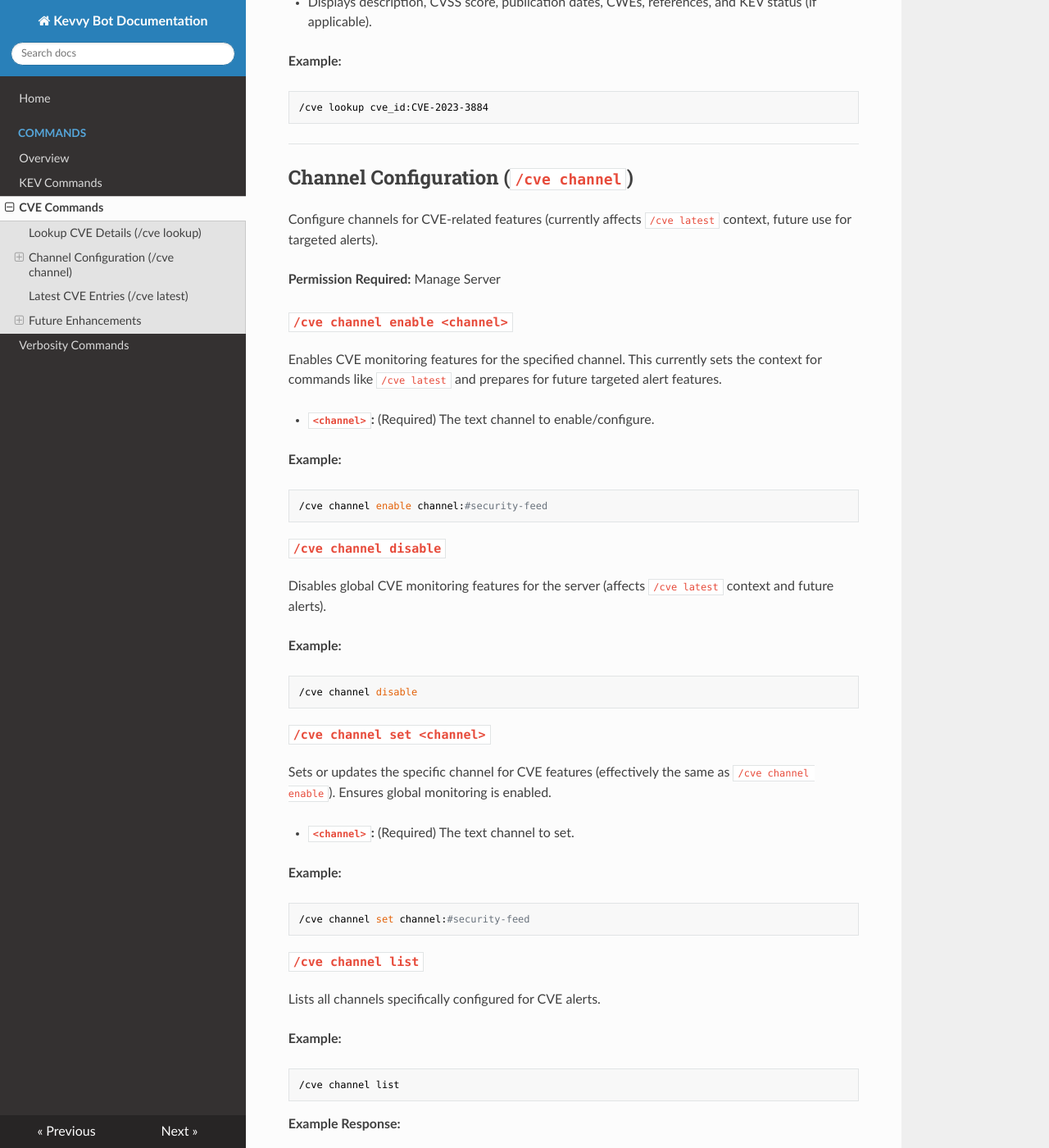
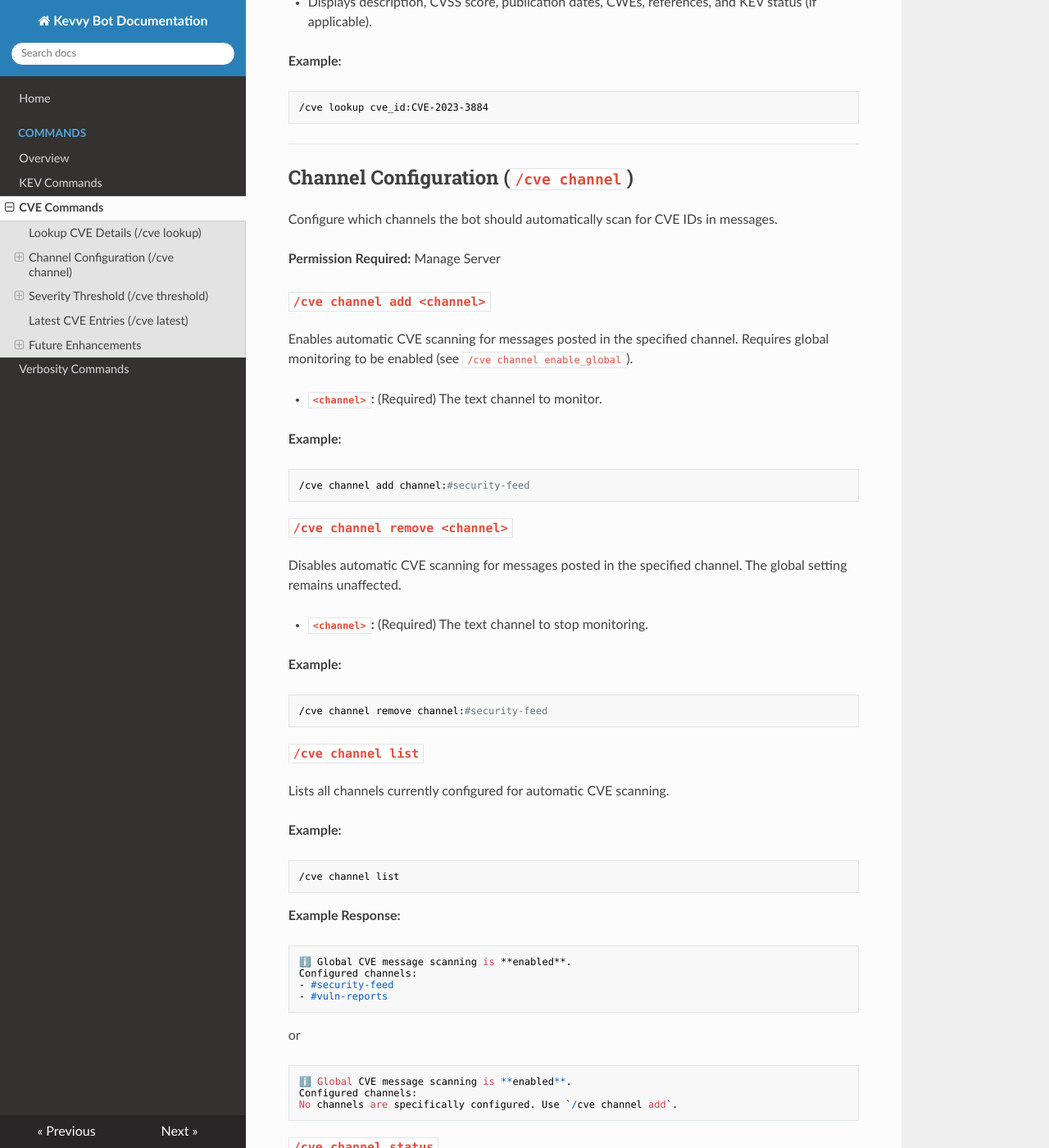
Before and after one commit to mauvehed/kevvy, an MkDocs documentation site: the page built from docs/commands/cve.md, in a window 1280 px wide and 1400 px high, scrolled down 539 px. Shown: the whole window at 82% size. Built offline with MkDocs 1.6.1, drawn with Linux system fonts in a browser that asks for light colours; nearby versions of some CDN libraries; some of the changed text lies outside the part shown.

Commit message:
Update CVE command documentation to clarify channel configuration and enhance user guidance. Changed command names for adding and removing channels, added new commands for listing and checking status, and improved examples and responses for better clarity.

````diff
--- a/docs/commands/cve.md
+++ b/docs/commands/cve.md
@@ -27,47 +27,37 @@ Look up detailed information about a specific CVE identifier.
 
 ## Channel Configuration (`/cve channel`)
 
-Configure channels for CVE-related features (currently affects `/cve latest` context, future use for targeted alerts).
+Configure which channels the bot should automatically scan for CVE IDs in messages.
 
 **Permission Required:** Manage Server
 
-### `/cve channel enable <channel>`
+### `/cve channel add <channel>`
 
-Enables CVE monitoring features for the specified channel. This currently sets the context for commands like `/cve latest` and prepares for future targeted alert features.
+Enables automatic CVE scanning for messages posted in the specified channel. Requires global monitoring to be enabled (see `/cve channel enable_global`).
 
-- **`<channel>`:** (Required) The text channel to enable/configure.
+- **`<channel>`:** (Required) The text channel to monitor.
 
 **Example:**
 
 ```
-/cve channel enable channel:#security-feed
+/cve channel add channel:#security-feed
 ```
 
-### `/cve channel disable`
+### `/cve channel remove <channel>`
 
-Disables global CVE monitoring features for the server (affects `/cve latest` context and future alerts).
+Disables automatic CVE scanning for messages posted in the specified channel. The global setting remains unaffected.
+
+- **`<channel>`:** (Required) The text channel to stop monitoring.
 
 **Example:**
 
 ```
-/cve channel disable
-```
-
-### `/cve channel set <channel>`
-
-Sets or updates the specific channel for CVE features (effectively the same as `/cve channel enable`). Ensures global monitoring is enabled.
-
-- **`<channel>`:** (Required) The text channel to set.
-
-**Example:**
-
-```
-/cve channel set channel:#security-feed
+/cve channel remove channel:#security-feed
 ```
 
 ### `/cve channel list`
 
-Lists all channels specifically configured for CVE alerts.
+Lists all channels currently configured for automatic CVE scanning.
 
 **Example:**
 
@@ -78,19 +68,110 @@ Lists all channels specifically configured for CVE alerts.
 **Example Response:**
 
 ```
-ℹ️ CVE monitoring is **enabled** globally.
+ℹ️ Global CVE message scanning is **enabled**.
+Configured channels:
+- #security-feed
+- #vuln-reports
+```
+
+or
+
+```
+ℹ️ Global CVE message scanning is **enabled**.
+Configured channels:
+No channels are specifically configured. Use `/cve channel add`.
+```
+
+### `/cve channel status`
+
+Shows the global CVE message scanning status (enabled/disabled) and lists the configured channels.
+
+**Example:**
+
+```
+/cve channel status
+```
+
+**Example Response:** (Similar to `/cve channel list`)
+
+```
+ℹ️ Global CVE message scanning is **enabled**.
 Configured channels:
 - #security-feed
 ```
 
-### `/cve channel all`
+or
 
-Enables global CVE monitoring and clears any specific channel configurations, making the bot listen for CVEs in all channels.
+```
+⚪ Global CVE message scanning is **disabled**.
+Use `/cve channel enable_global` to activate it.
+```
+
+### `/cve channel enable_global`
+
+Enables automatic CVE message scanning globally for the server. You still need to add specific channels using `/cve channel add` for the bot to actually scan them.
 
 **Example:**
 
 ```
-/cve channel all
+/cve channel enable_global
+```
+
+### `/cve channel disable_global`
+
+Disables automatic CVE message scanning globally for the server. No messages will be scanned in any channel, regardless of individual channel configurations.
+
+**Example:**
+
+```
+/cve channel disable_global
+```
+
+---
+
+## Severity Threshold (`/cve threshold`)
+
+Configure the minimum CVSS severity required for a CVE found in a message to trigger an automatic alert.
+
+**Permission Required:** Manage Server
+
+### `/cve threshold set <level>`
+
+Set the minimum severity level.
+
+- **`<level>`**: (Required) The minimum severity.
+  - _Choices:_ `critical`, `high`, `medium`, `low`, `all` (default)
+
+**Example:**
+
+```
+/cve threshold set level:high
+```
+
+### `/cve threshold view`
+
+Displays the current global minimum severity threshold setting.
+
+**Example:**
+
+```
+/cve threshold view
+```
+
+**Example Response:**
+
+```
+ℹ️ Current global CVE severity threshold: **high**
+```
+
+### `/cve threshold reset`
+
+Resets the global minimum severity threshold to the default (`all`).
+
+**Example:**
+
+```
+/cve threshold reset
 ```
 
 ---
@@ -132,17 +213,6 @@ Displays a list of recent CVEs matching the criteria, sorted by publication date
 
 _(Note: The following features are planned but not yet implemented)_
 
-### Severity Threshold (`/cve threshold`) (Future)
-
-Configure a minimum CVSS severity threshold for future CVE alert features.
-
-**Permission Required:** Manage Server
-
-- **/cve threshold set `<level>`**: Set the minimum severity.
-  - _Levels:_ `critical`, `high`, `medium`, `low`, `all` (default)
-- **/cve threshold view**: Display the current threshold setting.
-- **/cve threshold reset**: Reset the threshold to the default (`all`).
-
 ### Alert Formatting (`/cve format`) (Future)
 
 Customize the appearance of future CVE alerts.
@@ -155,6 +225,8 @@ Customize the appearance of future CVE alerts.
 
 ### Multi-Channel Configuration (`/cve channels`) (Future)
 
+_(This section might be superseded or clarified by the existing `/cve channel` and `/verbose` commands)_
+
 Configure CVE alerts to be sent to multiple channels with potentially different settings (severity, format, verbosity) per channel.
 
 **Permission Required:** Manage Server
````
